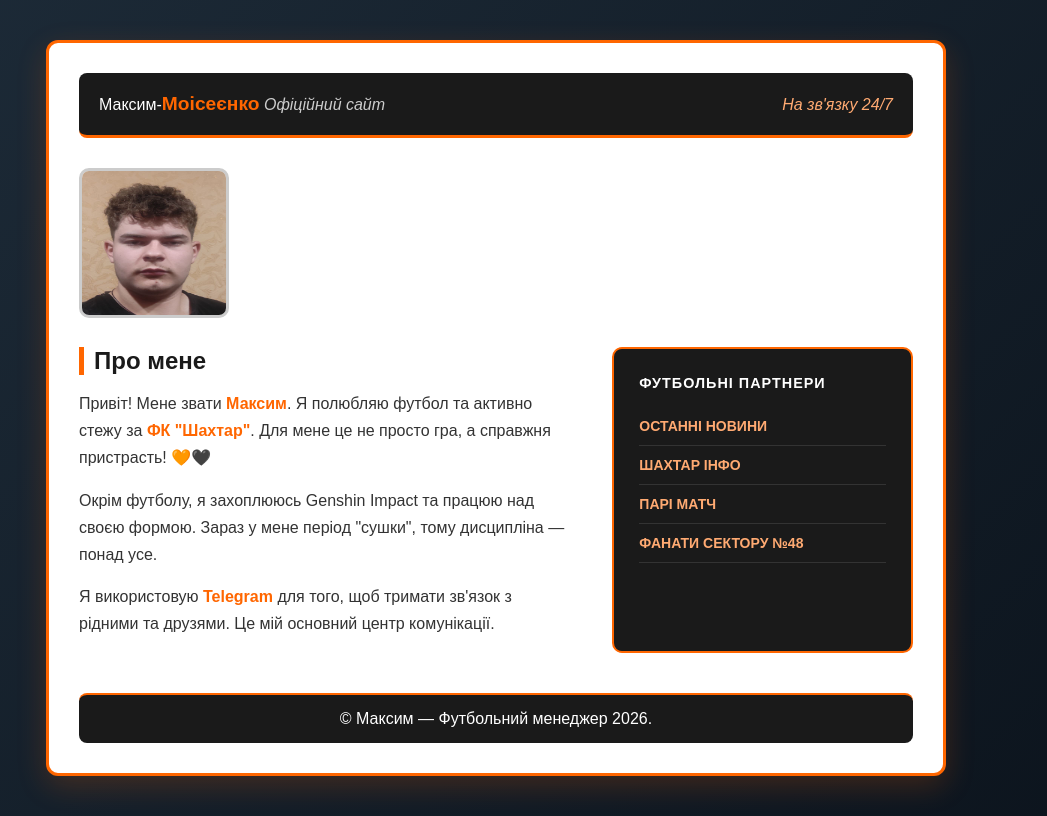
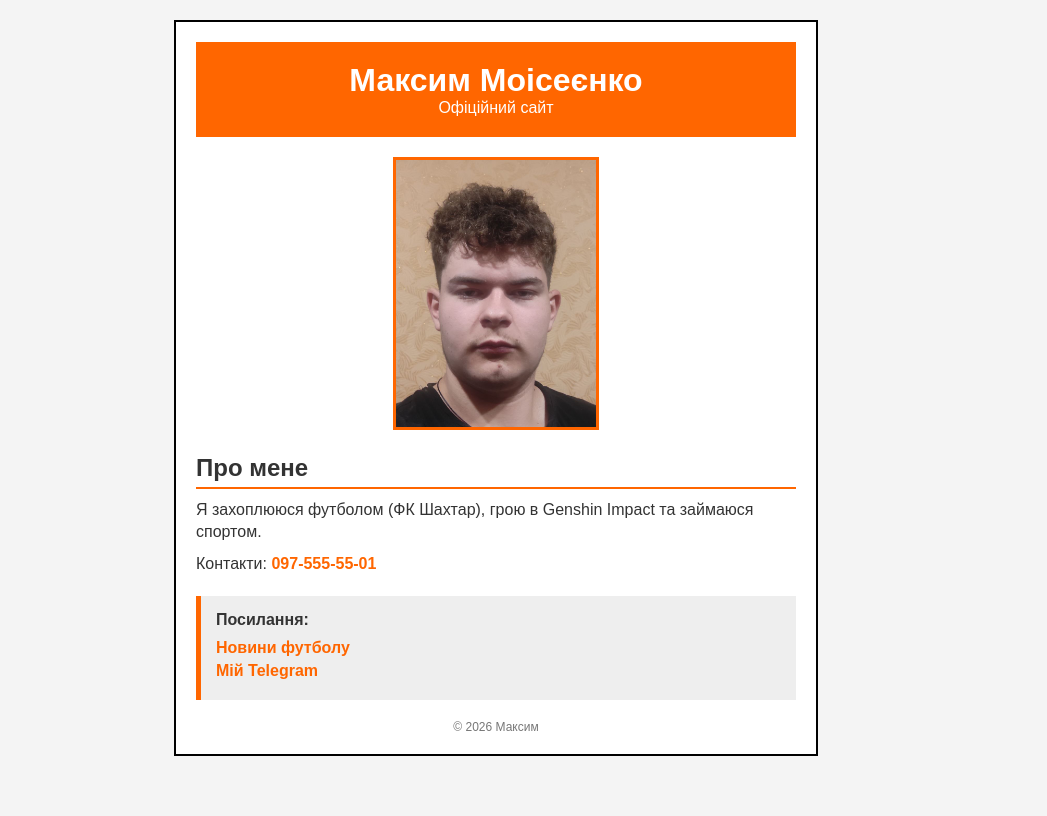
Before and after one commit to BBb00st/mysite, a plain HTML site: page index.html in a window 1280 px wide. Shown: the whole page, without its empty margins (144-1191 px from the left). Drawn offline with Linux system fonts and the light colour scheme.

Commit message:
Оновив дизайн картки, додав гострі кути

```diff
--- a/index.html
+++ b/index.html
@@ -2,56 +2,39 @@
 <html lang="uk">
 <head>
     <meta charset="UTF-8">
-    <meta http-equiv="X-UA-Compatible" content="IE=edge">
-    <meta name="viewport" content="width=device-width, initial-scale=1.0">
-    <title>Максим — Футбольний профіль</title>
+    <title>Мій перший сайт — Максим</title>
     <link rel="stylesheet" href="style.css">
 </head>
 <body>
+
     <div class="wrapper">
         <header>
-            <div class="header">
-                <div class="logo">
-                    <p>Максим-<b>Моісеєнко</b> <i>Офіційний сайт</i></p>
-                </div>
-                <div class="contacts">
-                    <p><a href="tel:+380975555501"></a><i>На зв'язку 24/7</i></p>
-                </div>
-            </div>
+            <h1>Максим Моісеєнко</h1>
+            <p>Офіційний сайт</p>
         </header>
 
+        <div class="photo-container">
+            <img src="biba.jpg.jpg" alt="Фото Максима" class="profile-pic" width="150">
+        </div>
+
         <main>
-            <div class="main-picture">
-                <img src="biba.jpg.jpg" alt="Стадіон" style="width: 150px; height: 150px; border-radius: 10px; border: 3px solid #ccc;">
-            </div>
-
-            <div class="main">
-                <section class="main-text">
-                    <h1>Про мене</h1>
-                    <p>Привіт! Мене звати <b>Максим</b>. Я полюбляю футбол та активно стежу за <b>ФК "Шахтар"</b>. Для мене це не просто гра, а справжня пристрасть! 🧡🖤</p>
-
-                    <p>Окрім футболу, я захоплююсь Genshin Impact та працюю над своєю формою. Зараз у мене період "сушки", тому дисципліна — понад усе.</p>
-
-                    <p>Я використовую <b>Telegram</b> для того, щоб тримати зв'язок з рідними та друзями. Це мій основний центр комунікації.</p>
-                </section>
-
-                <aside class="menu">
-                    <p><b>Футбольні партнери</b></p>
-                    <nav>
-                        <ul>
-                            <li><a href="#">ОСТАННІ НОВИНИ</a></li>
-                            <li><a href="#">ШАХТАР ІНФО</a></li>
-                            <li><a href="#">ПАРІ МАТЧ</a></li>
-                            <li><a href="#">ФАНАТИ СЕКТОРУ №48</a></li>
-                        </ul>
-                    </nav>
-                </aside>
-            </div>
+            <h2>Про мене</h2>
+            <p>Я захоплююся футболом (ФК Шахтар), грою в Genshin Impact та займаюся спортом.</p>
+            <p>Контакти: <a href="tel:+380975555501">097-555-55-01</a></p>
         </main>
 
+        <aside>
+            <p><b>Посилання:</b></p>
+            <ul>
+                <li><a href="#">Новини футболу</a></li>
+                <li><a href="#">Мій Telegram</a></li>
+            </ul>
+        </aside>
+
         <footer>
-            <p class="footer">© Максим — Футбольний менеджер 2026.</p>
+            <p>© 2026 Максим</p>
         </footer>
     </div>
+
 </body>
 </html>
--- a/style.css
+++ b/style.css
@@ -1,148 +1,90 @@
-/* ПРАКТИЧНЕ ЗАВДАННЯ №1 — КОЛЬОРОВА СТИЛІЗАЦІЯ */
-
+/* 1. Загальні налаштування */
 * {
     margin: 0;
     padding: 0;
-    box-sizing: border-box;
-    font-family: 'Montserrat', sans-serif;
+    /* Це робить усі кути гострими на всьому сайті */
+    border-radius: 0 !important;
 }
 
 body {
-    /* ЗАМІНА: Замість сірого — градієнт, що нагадує вечірній стадіон */
-    background: linear-gradient(135deg, #1d2b38 0%, #0c141d 100%);
-    display: flex;
-    justify-content: center;
-    padding: 40px 0;
-    min-height: 100vh;
+    background-color: #f4f4f4; /* Світло-сірий фон */
+    font-family: Arial, sans-serif;
+    color: #333;
+    padding: 20px;
 }
 
+/* 2. Головний контейнер */
 .wrapper {
-    background-color: white;
-    max-width: 900px;
-    width: 100%;
+    background-color: #fff;
+    width: 600px;
     margin: 0 auto;
-    padding: 30px;
-    border-radius: 12px; /* ЗАМІНА: Округлені кути для сучасності */
-    border: 3px solid #ff6600; /* ДОДАНО: Помаранчева рамка в стилі "Шахтаря" */
-    box-shadow: 0 10px 30px rgba(255,102,0,0.2); /* ЗАМІНА: Кольорова тінь */
+    border: 2px solid #000; /* Проста чорна рамка */
+    padding: 20px;
 }
 
+/* 3. Шапка */
 header {
-    border-bottom: 3px solid #ff6600;
-    padding-bottom: 20px;
-    margin-bottom: 30px;
-    background-color: #1a1a1a; /* ДОДАНО: Темний фон для шапки */
+    background-color: #ff6600; /* Помаранчевий колір */
+    color: #fff;
     padding: 20px;
-    border-radius: 8px;
-    color: white; /* ДОДАНО: Білий текст у темній шапці */
+    text-align: center;
+    margin-bottom: 20px;
 }
 
-.header {
-    display: flex;
-    justify-content: space-between;
-    align-items: center;
+/* 4. Фото (Максимально просто) */
+.photo-container {
+    text-align: center;
+    margin-bottom: 20px;
 }
 
-.logo b {
-    color: #ff6600;
-    font-size: 1.2em;
+.profile-pic {
+    width: 200px;
+    border: 3px solid #ff6600;
+    /* Тут немає border-radius, тому кути гострі */
 }
 
-.logo i {
-    color: #ccc;
+/* 5. Текст */
+main {
+    margin-bottom: 20px;
 }
 
-.contacts a {
-    text-decoration: none;
-    color: white; /* ДОДАНО: Білий колір для телефону */
-    font-weight: bold;
-    font-size: 1.1em;
+main h2 {
+    border-bottom: 2px solid #ff6600;
+    margin-bottom: 10px;
+    padding-bottom: 5px;
 }
 
-.contacts i {
-    color: #ffaa72; /* ДОДАНО: Кольоровий підпис під телефоном */
+main p {
+    margin-bottom: 10px;
+    line-height: 1.4;
 }
 
-.main-picture img {
-    width: 100%;
-    height: auto;
-    border-radius: 10px;
-    margin-bottom: 25px;
-    border: 3px solid #ff6600; /* ДОДАНО: Рамка навколо картинки */
+/* 6. Список посилань */
+aside {
+    background-color: #eee;
+    padding: 15px;
+    border-left: 5px solid #ff6600;
 }
 
-.main {
-    display: flex;
-    gap: 40px;
+ul {
+    margin-top: 10px;
+    list-style: none;
 }
 
-.main-text {
-    flex: 2;
+li {
+    margin-bottom: 5px;
 }
 
-.main-text h1 {
-    margin-bottom: 15px;
-    color: #1a1a1a; /* ЗАМІНА: Глибокий темний */
-    border-left: 5px solid #ff6600; /* ДОДАНО: Помаранчева лінія зліва */
-    padding-left: 10px;
+a {
+    color: #ff6600;
+    text-decoration: none;
+    font-weight: bold;
 }
 
-.main-text p {
-    margin-bottom: 15px;
-    line-height: 1.7;
-    color: #333;
+/* 7. Підвал */
+footer {
+    margin-top: 20px;
+    text-align: center;
+    font-size: 12px;
+    color: #777;
 }
-
-.main-text b {
-    color: #ff6600; /* ЗАМІНА: Всі важливі слова - помаранчеві */
-}
-
-.menu {
-    flex: 1;
-    background-color: #1a1a1a; /* ЗАМІНА: Темний фон для сайдбару */
-    padding: 25px;
-    border-radius: 10px;
-    color: white;
-    border: 2px solid #ff6600; /* ДОДАНО: Рамка */
-}
-
-.menu p b {
-    color: white;
-    text-transform: uppercase;
-    font-size: 0.9em;
-    letter-spacing: 1px;
-}
-
-.menu ul {
-    list-style: none;
-    margin-top: 15px;
-}
-
-.menu li {
-    padding: 10px 0;
-    border-bottom: 1px solid #333; /* ЗАМІНА: Темний роздільник */
-}
-
-.menu a {
-    text-decoration: none;
-    color: #ffaa72; /* ЗАМІНА: Світло-помаранчевий для посилань */
-    font-weight: bold;
-    font-size: 14px;
-    transition: 0.3s; /* ДОДАНО: Плавний ефект при наведенні */
-}
-
-.menu a:hover {
-    color: white; /* ЗАМІНА: Білий колір при наведенні */
-    padding-left: 5px; /* ДОДАНО: Невеликий зсув при наведенні */
-}
-
-footer {
-    margin-top: 40px;
-    text-align: center;
-    border-top: 2px solid #ff6600;
-    padding-top: 20px;
-    color: white; /* ЗАМІНА: Білий текст у футері */
-    background-color: #1a1a1a; /* ДОДАНО: Темний фон для футера */
-    padding: 15px;
-    border-radius: 8px;
-}
```
